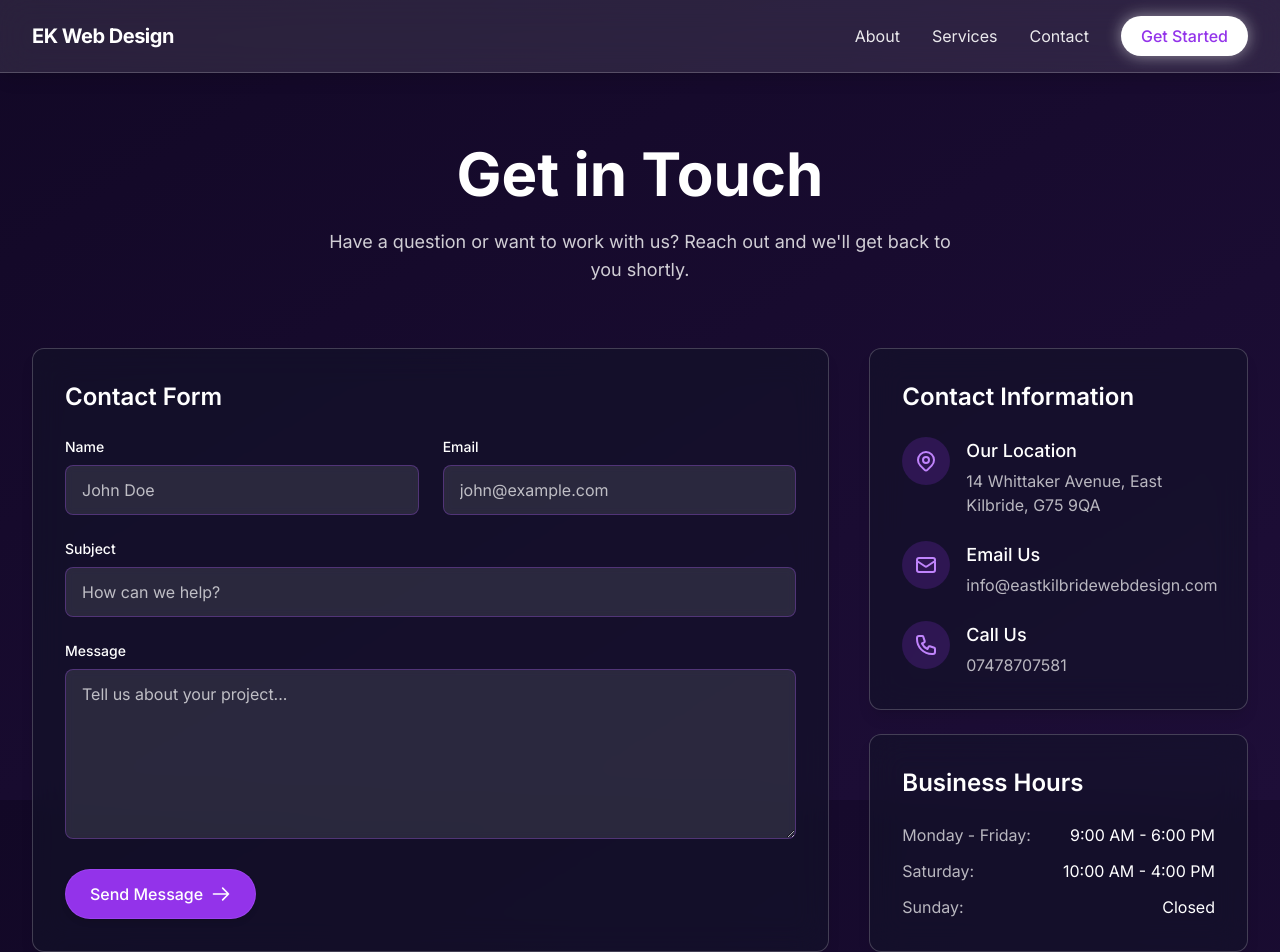
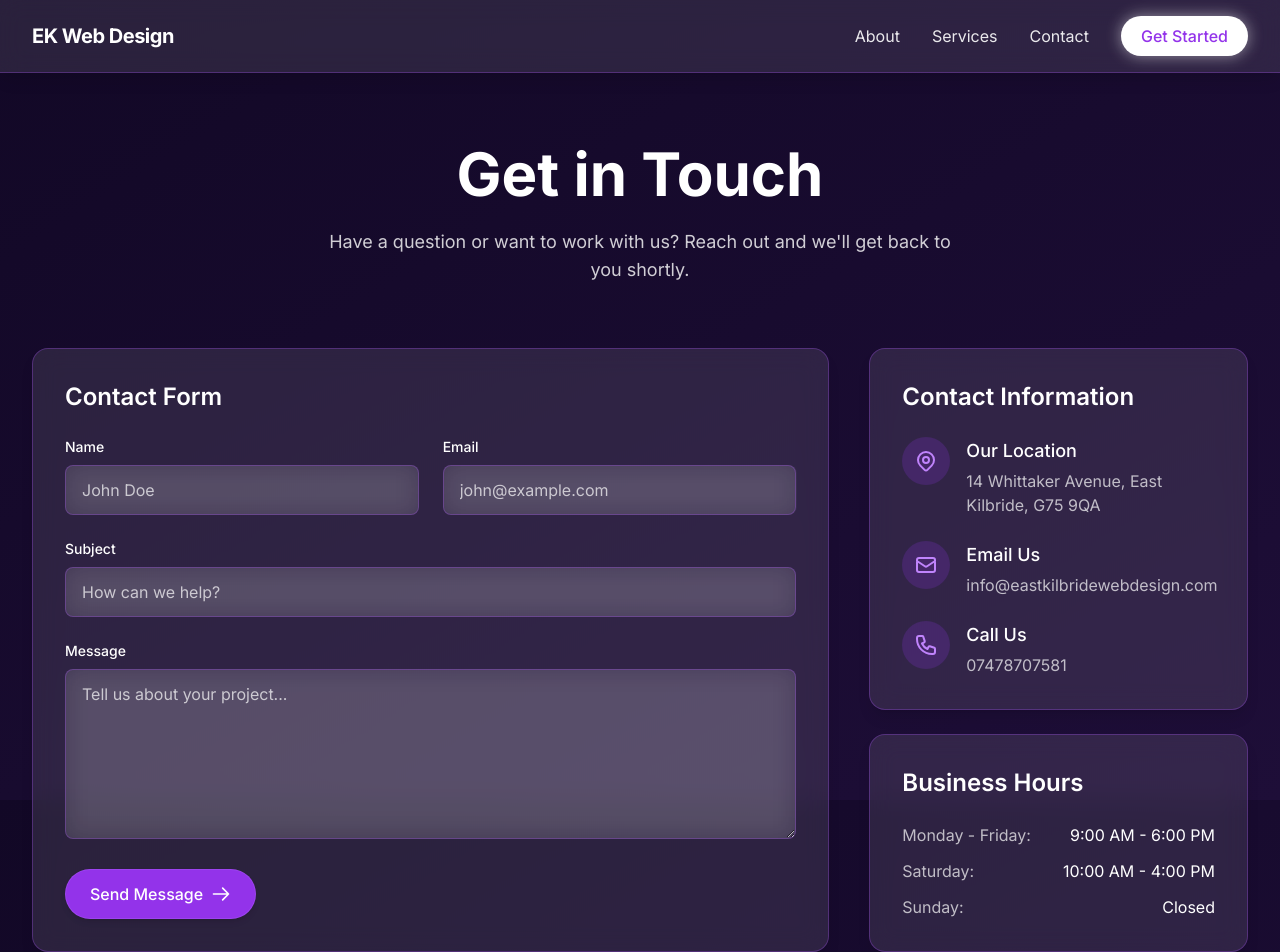
Before and after one commit to matthewmarleyuk/EK-Web-Design, a Next.js app: page /contact in a window 1280 px wide. Shown: the top 952 px of the page. Built offline with nearby package versions, Linux system fonts and the light colour scheme.

Commit message:
Standardize glass morphism effect across all site components

```diff
--- a/src/app/contact/page.tsx
+++ b/src/app/contact/page.tsx
@@ -51,14 +51,14 @@ export default function Contact() {
 
           <div className="grid grid-cols-1 lg:grid-cols-3 gap-10">
             {/* Contact Form */}
-            <div className="glass p-8 rounded-2xl lg:col-span-2 backdrop-blur-lg border border-purple-500/30 shadow-xl" style={{backgroundColor: 'rgba(19, 19, 41, 0.6)'}}>
+            <div className="glass p-8 rounded-2xl lg:col-span-2">
               <h2 className="text-xl sm:text-2xl font-semibold mb-6">Contact Form</h2>
               <ContactForm />
             </div>
 
             {/* Contact Information */}
             <div className="space-y-6">
-              <div className="glass p-8 rounded-2xl backdrop-blur-lg border border-purple-500/30 shadow-lg" style={{backgroundColor: 'rgba(19, 19, 41, 0.6)'}}>
+              <div className="glass p-8 rounded-2xl">
                 <h2 className="text-2xl font-semibold mb-6">Contact Information</h2>
 
                 <div className="space-y-6">
@@ -105,7 +105,7 @@ export default function Contact() {
                 </div>
               </div>
 
-              <div className="glass p-8 rounded-2xl backdrop-blur-lg border border-purple-500/30 shadow-lg" style={{backgroundColor: 'rgba(19, 19, 41, 0.6)'}}>
+              <div className="glass p-8 rounded-2xl">
                 <h2 className="text-2xl font-semibold mb-6">Business Hours</h2>
                 <div className="space-y-3">
                   <div className="flex justify-between">
--- a/src/app/globals.css
+++ b/src/app/globals.css
@@ -29,19 +29,19 @@ body {
 }
 
 .glass {
-  @apply bg-white/10 backdrop-blur-lg border border-white/20 rounded-xl shadow-lg;
+  @apply bg-white/10 backdrop-blur-md border border-purple-500/30 rounded-2xl shadow-lg;
 }
 
 .glass-button {
-  @apply bg-white/20 hover:bg-white/30 backdrop-blur-lg border border-white/20 rounded-full px-6 py-3 transition-all duration-300 shadow-lg;
+  @apply bg-white/20 hover:bg-white/30 backdrop-blur-md border border-white/20 rounded-full px-6 py-3 transition-all duration-300 shadow-lg;
 }
 
 .glass-darker {
-  @apply bg-white/5 backdrop-blur-lg border border-white/20 rounded-xl shadow-lg;
+  @apply bg-white/5 backdrop-blur-md border border-purple-500/30 rounded-2xl shadow-lg;
 }
 
 .glass-lighter {
-  @apply bg-white/15 backdrop-blur-lg border border-white/30 rounded-xl shadow-lg;
+  @apply bg-white/15 backdrop-blur-md border border-purple-500/30 rounded-2xl shadow-lg;
 }
 
 .section-divider {
--- a/src/app/page.tsx
+++ b/src/app/page.tsx
@@ -462,7 +462,7 @@ export default function Home() {
                   </a>
                 </div>
               </div>
-              <div className="glass p-6 md:p-8 rounded-xl shadow-xl backdrop-blur-lg border border-purple-500/30" style={{backgroundColor: 'rgba(19, 19, 41, 0.6)'}}>
+              <div className="glass p-6 md:p-8 rounded-2xl">
                 <h3 className="text-2xl font-bold mb-6">Get In Touch</h3>
                 <ContactForm />
               </div>
--- a/src/components/ContactForm.tsx
+++ b/src/components/ContactForm.tsx
@@ -70,7 +70,7 @@ export default function ContactForm() {
           <input
             type="text"
             id="name"
-            className="w-full bg-white/10 backdrop-blur-sm border border-purple-500/30 rounded-lg px-4 py-3 text-purple-300 placeholder-white/70 focus:outline-none focus:ring-2 focus:ring-purple-500"
+            className="w-full bg-white/10 backdrop-blur-md border border-purple-500/30 rounded-lg px-4 py-3 text-purple-300 placeholder-white/70 focus:outline-none focus:ring-2 focus:ring-purple-500"
             placeholder="John Doe"
             value={formData.name}
             onChange={handleChange}
@@ -83,7 +83,7 @@ export default function ContactForm() {
           <input
             type="email"
             id="email"
-            className="w-full bg-white/10 backdrop-blur-sm border border-purple-500/30 rounded-lg px-4 py-3 text-purple-300 placeholder-white/70 focus:outline-none focus:ring-2 focus:ring-purple-500"
+            className="w-full bg-white/10 backdrop-blur-md border border-purple-500/30 rounded-lg px-4 py-3 text-purple-300 placeholder-white/70 focus:outline-none focus:ring-2 focus:ring-purple-500"
             placeholder="john@example.com"
             value={formData.email}
             onChange={handleChange}
@@ -97,7 +97,7 @@ export default function ContactForm() {
         <input
           type="text"
           id="subject"
-          className="w-full bg-white/10 backdrop-blur-sm border border-purple-500/30 rounded-lg px-4 py-3 text-purple-300 placeholder-white/70 focus:outline-none focus:ring-2 focus:ring-purple-500"
+          className="w-full bg-white/10 backdrop-blur-md border border-purple-500/30 rounded-lg px-4 py-3 text-purple-300 placeholder-white/70 focus:outline-none focus:ring-2 focus:ring-purple-500"
           placeholder="How can we help?"
           value={formData.subject}
           onChange={handleChange}
@@ -110,7 +110,7 @@ export default function ContactForm() {
         <textarea
           id="message"
           rows={6}
-          className="w-full bg-white/10 backdrop-blur-sm border border-purple-500/30 rounded-lg px-4 py-3 text-purple-300 placeholder-white/70 focus:outline-none focus:ring-2 focus:ring-purple-500"
+          className="w-full bg-white/10 backdrop-blur-md border border-purple-500/30 rounded-lg px-4 py-3 text-purple-300 placeholder-white/70 focus:outline-none focus:ring-2 focus:ring-purple-500"
           placeholder="Tell us about your project..."
           value={formData.message}
           onChange={handleChange}
@@ -126,7 +126,7 @@ export default function ContactForm() {
 
       <button
         type="submit"
-        className="bg-purple-600 hover:bg-purple-700 text-white font-medium py-3 px-6 rounded-full inline-flex items-center transition-colors duration-300 backdrop-blur-sm shadow-md border border-purple-500/50"
+        className="bg-purple-600 hover:bg-purple-700 text-white font-medium py-3 px-6 rounded-full inline-flex items-center transition-colors duration-300 backdrop-blur-md shadow-md border border-purple-500/50"
         disabled={status.submitting}
       >
         {status.submitting ? 'Sending...' : 'Send Message'}
--- a/src/components/navigation.tsx
+++ b/src/components/navigation.tsx
@@ -27,7 +27,7 @@ export default function Navigation() {
   }, []);
 
   return (
-    <nav className="fixed w-full z-50 bg-white/10 backdrop-blur-lg border-b border-white/20 shadow-lg">
+    <nav className="fixed w-full z-50 bg-white/10 backdrop-blur-md border-b border-purple-500/30 shadow-lg">
       <div className="container mx-auto py-4 px-4">
         <div className="flex items-center justify-between">
           <Link href={getPath('/')} className="flex items-center space-x-2">
```
